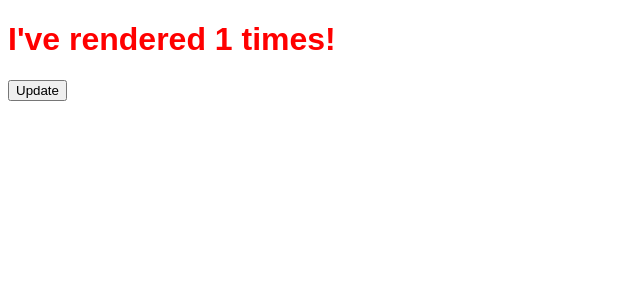
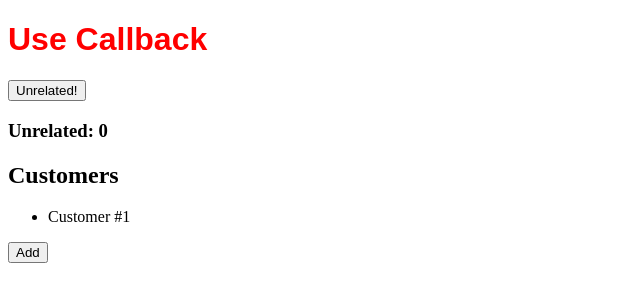
Before and after one commit to MaaikeBommerson/react-native, a React (Create React App) app: page / in a window 1280 px wide. Shown: the top 302 px of the page, without its empty margins (0-640 px from the left). Built offline with nearby package versions, Linux system fonts and the light colour scheme.

Commit message:
useCallback (#11)

```diff
--- a/src/App.js
+++ b/src/App.js
@@ -1,23 +1,29 @@
-import { useState, useEffect } from 'react'
+import {useState, useCallback} from "react";
+import Customers from "./components/Customers";
 
 const App = () => {
-    const [count, setCount] = useState(0)
-    const [updateCount, setUpdate] = useState(false)
 
-    useEffect(() => {
-      setTimeout(() => {
-        setCount((count) => count + 1)
-      }, 1000)
-    }, [updateCount])
+  const [count, setCount] = useState(2)
+  const [customers, setCustomers] = useState(["Customer #1"]);
+  const [unrelatedCount, setUnrelatedCount] = useState(0)
 
-    return(
-      <div>
-      <h1> I've rendered {count} times!</h1>
-      <button onClick= {() => setUpdate(!updateCount)}>
-        Update
-      </button>
+  const addCustomer = useCallback(() => {
+      setCustomers((c) => [...c, `Customer #${count}`])
+      setCount( c => c + 1)
+  }, [customers])
+
+  const unrelated = () => {
+    setUnrelatedCount( (c)=> c+1)
+  }
+
+  return (
+      <div className="App">
+          <h1>Use Callback</h1>
+          <button onClick={ () => unrelated() }>Unrelated!</button>
+          <h3>Unrelated: { unrelatedCount }</h3>
+          <Customers customers={customers} addCustomer={addCustomer}/>
       </div>
-    )
+  );
 }
 
-export default App
+export default App;
--- /dev/null
+++ b/src/components/Customers.js
@@ -0,0 +1,23 @@
+import {memo} from 'react'
+
+const Customers = ({customers, addCustomer}) => {
+    console.log("Re-render of customers??")
+
+    return(
+        <div>
+            <h2>Customers</h2>
+            <ul>
+                {
+                    customers.map((customer, index) => {
+                        return(
+                            <li key={`cust-${index}`}>{customer}</li>
+                        )
+                    })
+                }
+            </ul>
+            <button onClick={addCustomer}>Add</button>
+        </div>
+    )
+}
+
+export default memo(Customers)
```
